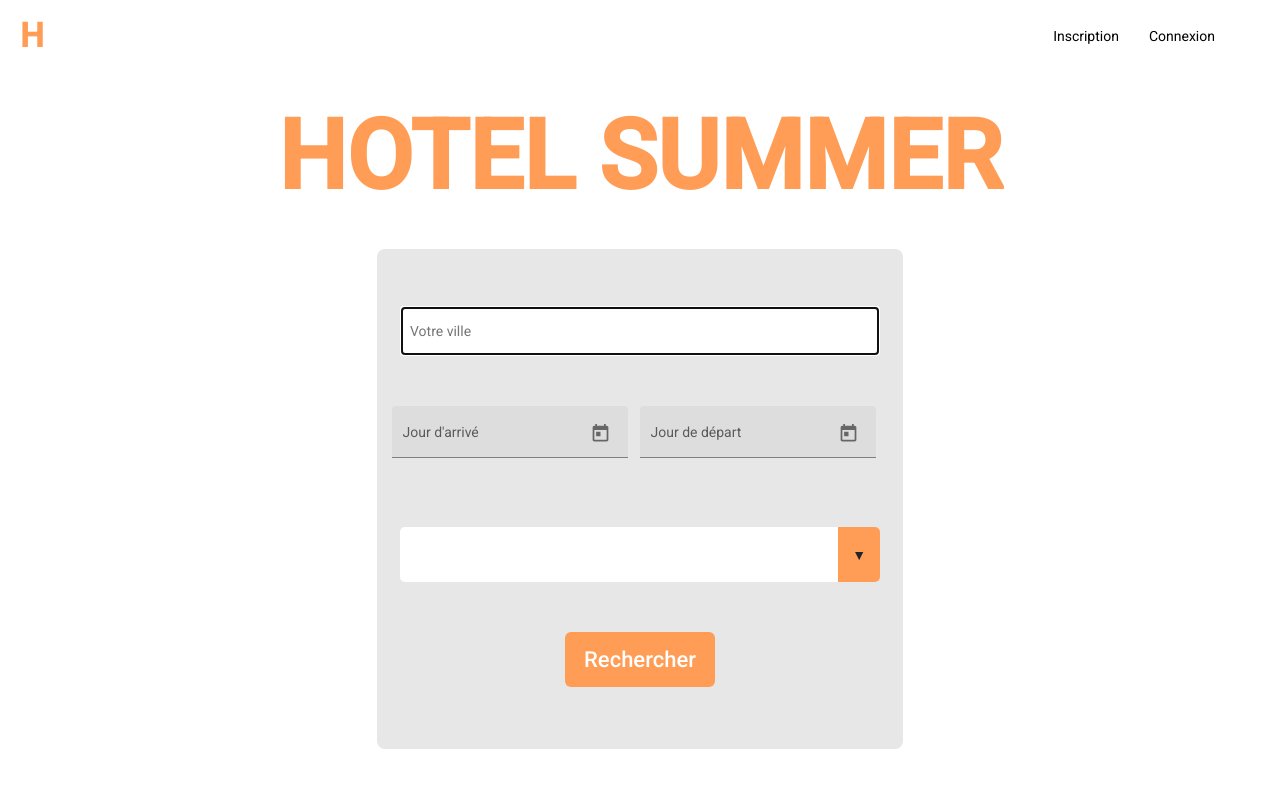
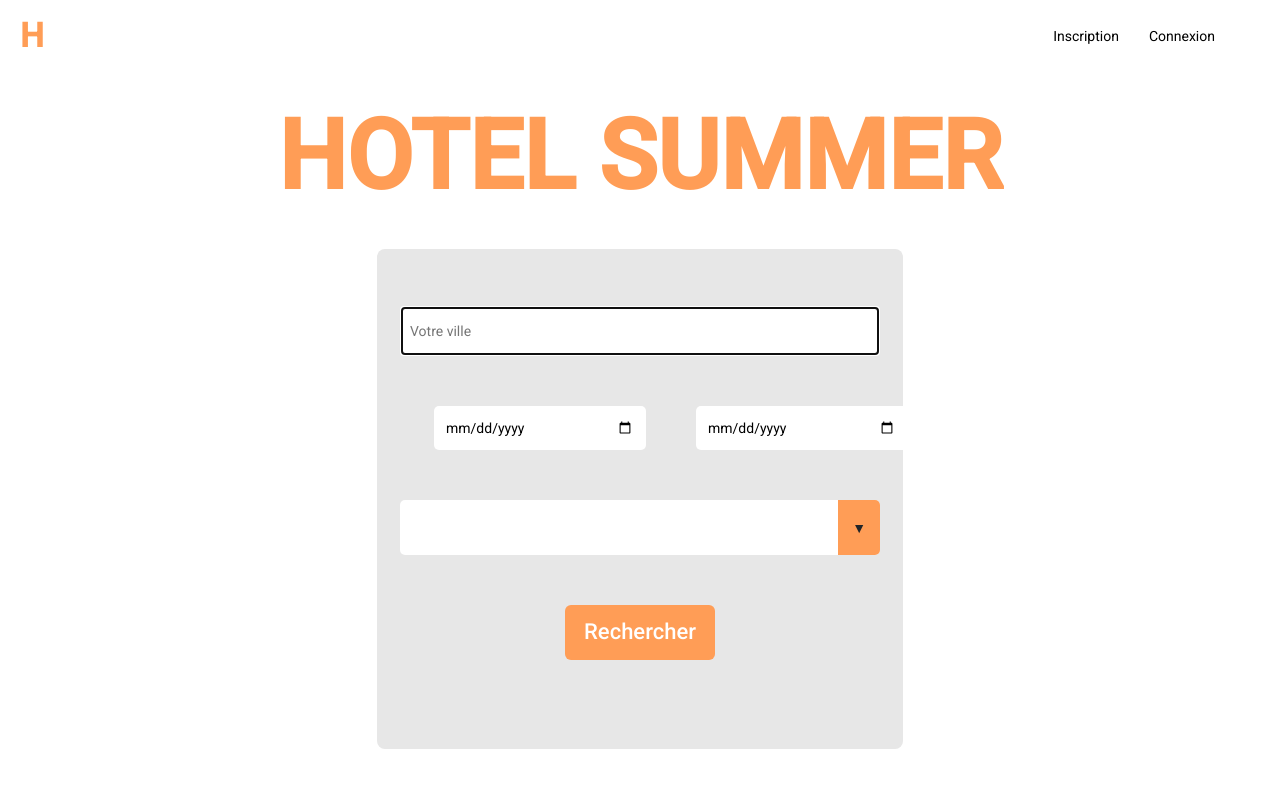
Before and after one commit to Ouichs/HotelSummerAngular, an Angular app: page / in a window 1280 px wide. Shown: the top 800 px of the page. Built offline with nearby package versions, Linux system fonts and the light colour scheme.

Commit message:
Modification du datepicker + localstorage + resposive scss

```diff
--- a/src/app/core/research-bar/research-bar.component.html
+++ b/src/app/core/research-bar/research-bar.component.html
@@ -6,9 +6,24 @@
        </form>
    </div>
 
-   <div class="bloc">
+   <!-- <div class="bloc">
       <app-datepicker></app-datepicker>
+   </div> -->
+   <div class="datepicker">
+      <div class="bloc">
+         <input class="datepickerinput" type="date" id="start" name="trip-start"
+          value="jj-mm-aa"
+          min="2022-01-01" max="2024-12-31"
+          [(ngModel)]="startDate">
+      </div>
+      <div class="bloc">
+         <input  class="datepickerinput" type="date" id="start" name="trip-start"
+          value="jj-mm-aa"
+          min="2022-01-01" max="2024-12-31"
+          [(ngModel)]="endDate">
+      </div>
    </div>
+
 
 
    <div class="select bloc">
--- a/src/app/core/research-bar/research-bar.component.scss
+++ b/src/app/core/research-bar/research-bar.component.scss
@@ -101,6 +101,22 @@
     margin: 25px;
   }
 
+  .datepicker{
+    display: flex;
+    flex-direction: row;
+    justify-content: space-around;
+    width: 36%;
+    @media(max-width: 1400px){
+      width: 100%;
+   }
+    .datepickerinput{
+      padding: 12px;
+      width: 212px;
+      border-radius: 5px;
+      border: none;
+    }
+  }
+
 
 
 
--- a/src/app/core/research-bar/research-bar.component.ts
+++ b/src/app/core/research-bar/research-bar.component.ts
@@ -23,6 +23,13 @@ export class ResearchBarComponent implements OnInit {
     if(sessionStorage.getItem("nb")){
       this.NbPersonnes = sessionStorage.getItem("nb");
     }
+    if(sessionStorage.getItem("dateStart")){
+      this.startDate = sessionStorage.getItem("dateStart");
+    }
+    if(sessionStorage.getItem("endDate")){
+      this.endDate = sessionStorage.getItem("endDate");
+    }
+
   }
 
   researchInfo(){
@@ -38,6 +45,18 @@ export class ResearchBarComponent implements OnInit {
       sessionStorage.removeItem("nb");
     }
 
+    if(this.startDate){
+      sessionStorage.setItem("dateStart", this.startDate)
+    }else{
+      sessionStorage.removeItem("dateStart");
+    }
+    if(this.endDate){
+      sessionStorage.setItem("endDate", this.endDate)
+    }else{
+      sessionStorage.removeItem("endDate");
+    }
+
+
     this.router.navigate(['/hotel/list'])
   }
 
```
